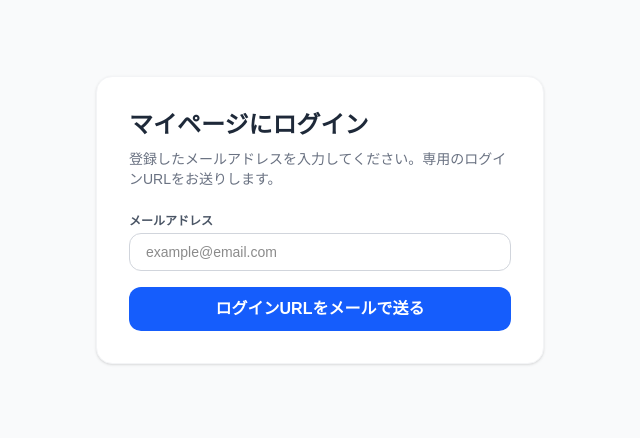
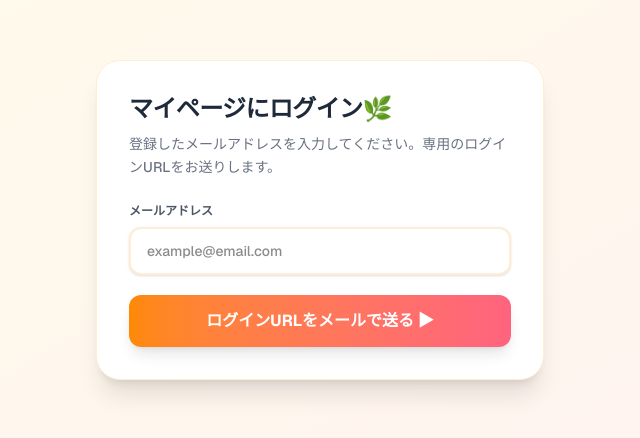
Before and after one commit to hiroto-code/2hfs-app, a Next.js app: page /mypage/login in a window 1280 px wide. Shown: the part 180-618 px from the top of the page, without its empty margins (320-960 px from the left). Built offline with nearby package versions, Linux system fonts and the light colour scheme; no server answers.

Commit message:
Apply warm design to LoginPage

```diff
--- a/app/mypage/login/page.tsx
+++ b/app/mypage/login/page.tsx
@@ -7,11 +7,13 @@ export default function LoginPage() {
   const [email, setEmail] = useState('');
   const [message, setMessage] = useState('');
   const [loading, setLoading] = useState(false);
+  const [isError, setIsError] = useState(false); // 💡 メッセージの色を変えるために追加
 
   const handleLogin = async (e: React.FormEvent) => {
     e.preventDefault();
     setLoading(true);
     setMessage('');
+    setIsError(false);
 
     const baseUrl = typeof window !== 'undefined' ? window.location.origin : '';
 
@@ -24,43 +26,56 @@ export default function LoginPage() {
 
     if (error) {
       setMessage('エラーが発生しました: ' + error.message);
+      setIsError(true);
     } else {
       setMessage('✨ ログインURLを記載したメールを送信しました！メールボックスをご確認ください。');
+      setIsError(false);
     }
     setLoading(false);
   };
 
   return (
-    <div className="min-h-screen bg-gray-50 flex items-center justify-center p-4">
-      <div className="bg-white p-8 rounded-2xl shadow-sm border border-gray-100 max-w-md w-full">
-        <h1 className="text-2xl font-bold text-gray-800 mb-2">マイページにログイン</h1>
-        <p className="text-sm text-gray-500 mb-6">
+    <div className="min-h-screen bg-gradient-to-br from-amber-50 via-orange-50 to-rose-50 flex items-center justify-center p-4 font-sans">
+      <div className="bg-white p-8 rounded-3xl shadow-xl border border-orange-100 max-w-md w-full relative overflow-hidden">
+
+        {/* 装飾用の背景円 */}
+        <div className="absolute top-0 right-0 w-32 h-32 bg-orange-200 rounded-full blur-3xl opacity-40 -z-10 transform translate-x-1/2 -translate-y-1/2"></div>
+        <div className="absolute bottom-0 left-0 w-32 h-32 bg-rose-200 rounded-full blur-3xl opacity-40 -z-10 transform -translate-x-1/2 translate-y-1/2"></div>
+
+        <h1 className="text-2xl font-black text-gray-800 mb-2 tracking-tight">マイページにログイン🌿</h1>
+        <p className="text-sm text-gray-500 mb-6 font-medium leading-relaxed">
           登録したメールアドレスを入力してください。専用のログインURLをお送りします。
         </p>
 
-        <form onSubmit={handleLogin} className="space-y-4">
+        <form onSubmit={handleLogin} className="space-y-5 relative z-10">
           <div>
-            <label className="block text-xs font-bold text-gray-600 mb-1">メールアドレス</label>
+            <label className="block text-xs font-bold text-gray-600 mb-2">メールアドレス</label>
             <input
               type="email"
               required
               value={email}
               onChange={(e) => setEmail(e.target.value)}
-              className="w-full px-4 py-2 border border-gray-300 rounded-xl text-sm focus:ring-2 focus:ring-blue-500"
+              className="w-full px-4 py-3 bg-white border-2 border-orange-100 rounded-xl text-sm font-medium focus:ring-2 focus:ring-orange-400 focus:border-orange-400 outline-none transition-all shadow-sm"
               placeholder="example@email.com"
             />
           </div>
           <button
             type="submit"
             disabled={loading}
-            className="w-full bg-blue-600 hover:bg-blue-700 text-white font-bold py-2.5 rounded-xl transition-colors disabled:opacity-50"
+            className="w-full bg-gradient-to-r from-orange-400 to-rose-400 hover:from-orange-500 hover:to-rose-500 text-white font-bold py-3.5 rounded-xl transition-all transform hover:scale-[1.02] active:scale-[0.98] shadow-lg disabled:opacity-50 disabled:hover:scale-100"
           >
-            {loading ? '送信中...' : 'ログインURLをメールで送る'}
+            {loading ? '送信中...' : 'ログインURLをメールで送る ▶'}
           </button>
         </form>
 
         {message && (
-          <div className="mt-4 p-3 bg-blue-50 text-blue-800 text-sm font-bold rounded-lg border border-blue-100">
+          <div
+            className={`mt-6 p-4 text-sm font-bold rounded-2xl border shadow-sm relative z-10 leading-relaxed ${
+              isError
+                ? 'bg-rose-50 text-rose-600 border-rose-200'
+                : 'bg-orange-50 text-orange-700 border-orange-200'
+            }`}
+          >
             {message}
           </div>
         )}
```
